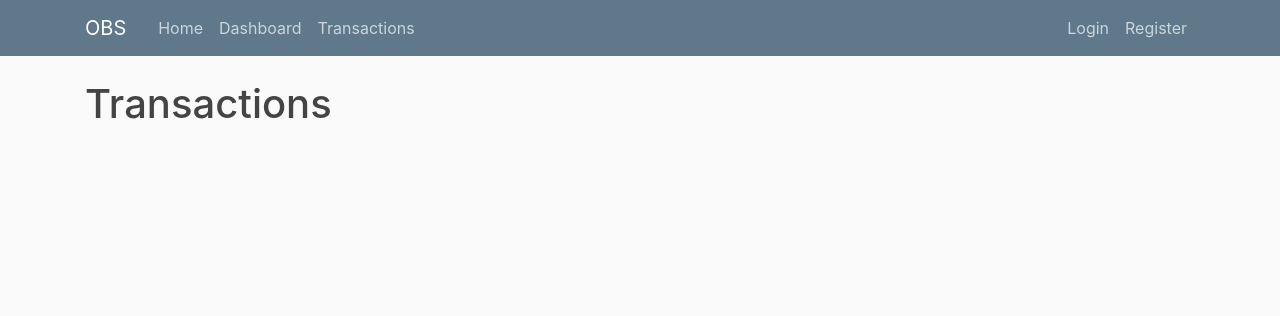
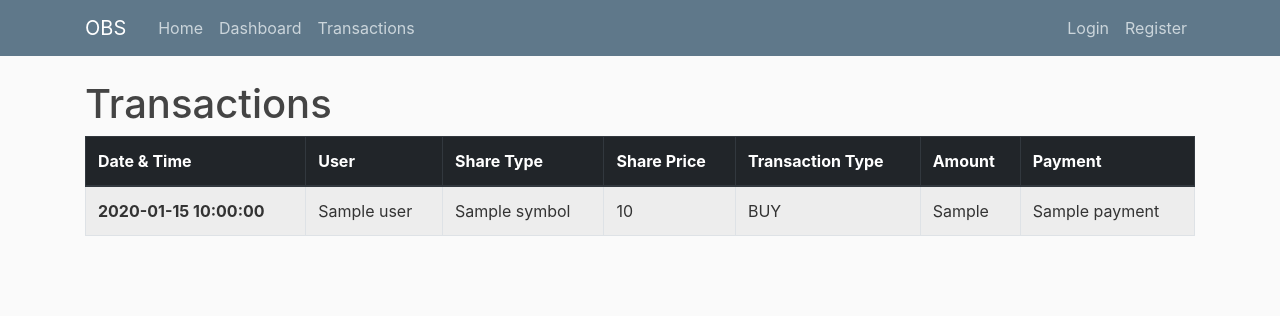
Before and after one commit to jboakyedonkor/OBS4, a Flask app: template web_client/templates/transactions.html in a window 1280 px wide. Shown: the top 316 px of the page. Run offline with Flask 2, Linux system fonts and the light colour scheme; the template is opened without the code that fills it: most values are stand-ins (such as "Sample title", 1, 10 or a date in 2020); some libraries are stand-ins or nearby versions.

Commit message:
Transaction log added

```diff
--- a/apis/appl_api.py
+++ b/apis/appl_api.py
@@ -125,7 +125,7 @@ def sell_shares(current_user):
 
     if(val >= 0):
         data2={"shares_bought": val }
-        dbfire.child('transactions').child(current_user).child('sell').push(data)
+        dbfire.child('transactions').child(current_user).child('sold').push(data)
         dbfire.child('transactions').child(current_user).child('amount').child('aapl_shares').update(data2)
         return data
     else:
--- a/apis/fb_api.py
+++ b/apis/fb_api.py
@@ -83,7 +83,7 @@ def create_transaction():
     return jsonify(new_transaction)
 
 
-@app.route('/api/transactions/admin/FB', methods=['GET', 'POST'])
+@app.route('/api/transactions/admin', methods=['GET', 'POST'])
 def get_FB_transactions():
     all_transactions = fire_db.child('transactions').get()
     return jsonify(all_transactions.val())
--- a/web_client/templates/dashboard.html
+++ b/web_client/templates/dashboard.html
@@ -102,7 +102,7 @@
       <div class="card-body">
         <h5 class="card-title">FB</h5>
         <p class="card-text">Shares:</p>
-        <p class="card-text">Current Price:{{fb_price}}</p>
+        <p class="card-text">Current Price: {{fb_price}}</p>
         <form>
           <div class="form-group">
             <input type="number" class="form-control" id="fbShareAmount" placeholder="Amount" />
--- a/web_client/templates/transactions.html
+++ b/web_client/templates/transactions.html
@@ -1,4 +1,37 @@
 {% extends "layout.html" %}
 {% block content %}
-    <h1>Transactions</h1>
+<h1>Transactions</h1>
+
+<table class="table table-striped table-bordered table-hover">
+    <thead class="thead-dark">
+        <tr>
+            <th scope="col">Date & Time</th>
+            <th scope="col">User</th>
+            <th scope="col">Share Type</th>
+            <th scope="col">Share Price</th>
+            <th scope="col">Transaction Type</th>
+            <th scope="col">Amount</th>
+            <th scope="col">Payment</th>
+        </tr>
+    </thead>
+    <tbody>
+        {% for trans in all_transactions %}
+        <tr>
+            <th scope="row">{{trans["created_at"]}}</th>
+            <td>{{trans["user"]}}</td>
+            <td>{{trans["symbol"]}}</td>
+            <td>{{trans["share_price"]}}</td>
+            {% if trans["shares_bought"] %}
+            <td>BUY</td>
+            <td>{{trans["shares_bought"]}}</td>
+            {% else %}
+            <td>SELL</td>
+            <td>{{trans["shares_sold"]}}</td>
+            {% endif %}
+            <td>{{trans["payment"]}}</td>
+        </tr>
+        {% endfor %}
+    </tbody>
+</table>
+
 {% endblock content %}
```
Also changed, not shown: web_client/routes.py (+28 -13 lines).
